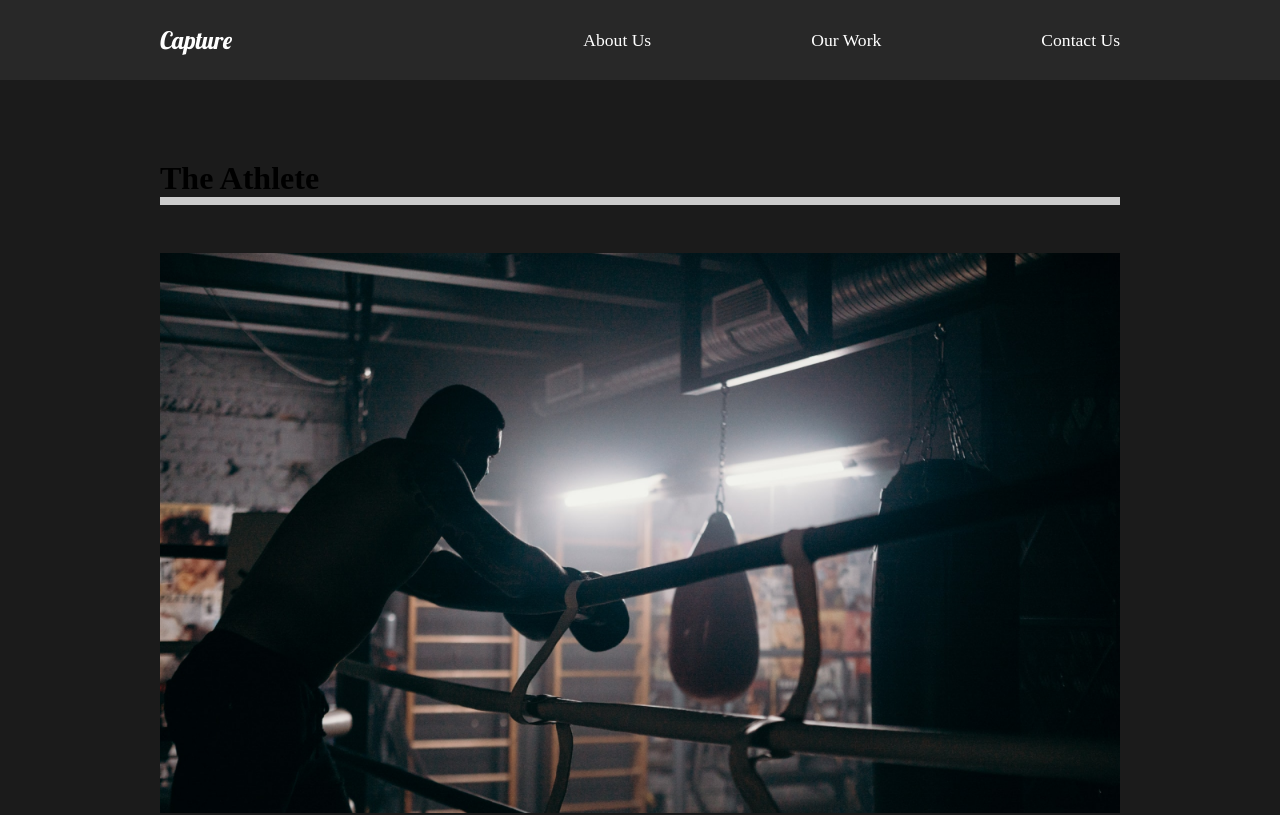
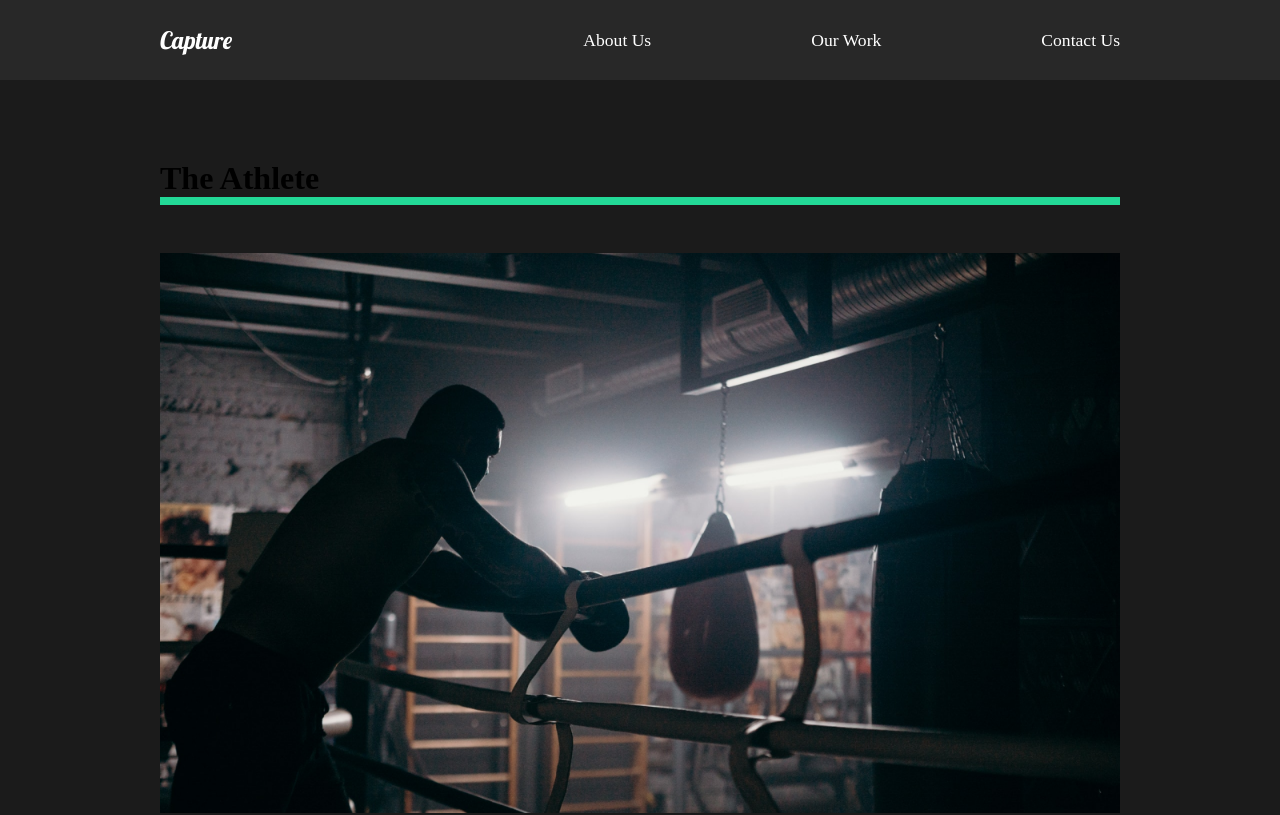
Before and after one commit to DVarner94/capture, a React (Create React App) app: page /work in a window 1280 px wide. Shown: the top 815 px of the page. Built offline with nearby package versions, Linux system fonts and the light colour scheme.

Commit message:
animating the line

```diff
--- a/src/animation.js
+++ b/src/animation.js
@@ -47,3 +47,11 @@ export const photoAnim = {
     },
   },
 };
+
+export const lineAnim = {
+  hidden: {width: '0%'},
+  show: {
+    width: '100%',
+    transition: {duration: 1}
+  }
+}
--- a/src/pages/OurWork.js
+++ b/src/pages/OurWork.js
@@ -6,7 +6,7 @@ import theracer from '../img/theracer-small.png';
 import goodtimes from '../img/goodtimes-small.png';
 // animations
 import { motion } from 'framer-motion';
-import { fade, photoAnim, pageAnimation } from '../animation';
+import { fade, photoAnim, pageAnimation, lineAnim } from '../animation';
 
 
 const OurWork = () => {
@@ -14,7 +14,7 @@ const OurWork = () => {
         <Work variants={pageAnimation} initial='hidden' animate='show'>
             <Movie>
                 <motion.h1 variants={fade}>The Athlete</motion.h1>
-                <motion.div className="line"></motion.div>
+                <motion.div variants={lineAnim} className="line"></motion.div>
                 <Link to='/work/the-athlete'>
                     <Hide>
                         <motion.img variants={photoAnim} src={athlete} alt="athlete" />
@@ -51,7 +51,7 @@ const Movie = styled.div`
     padding-bottom: 10rem;
     .line{
         height: 0.5rem;
-        background: #cccccc;
+        background: #23d997;
         margin-bottom: 3rem;
     }
     img{
```
